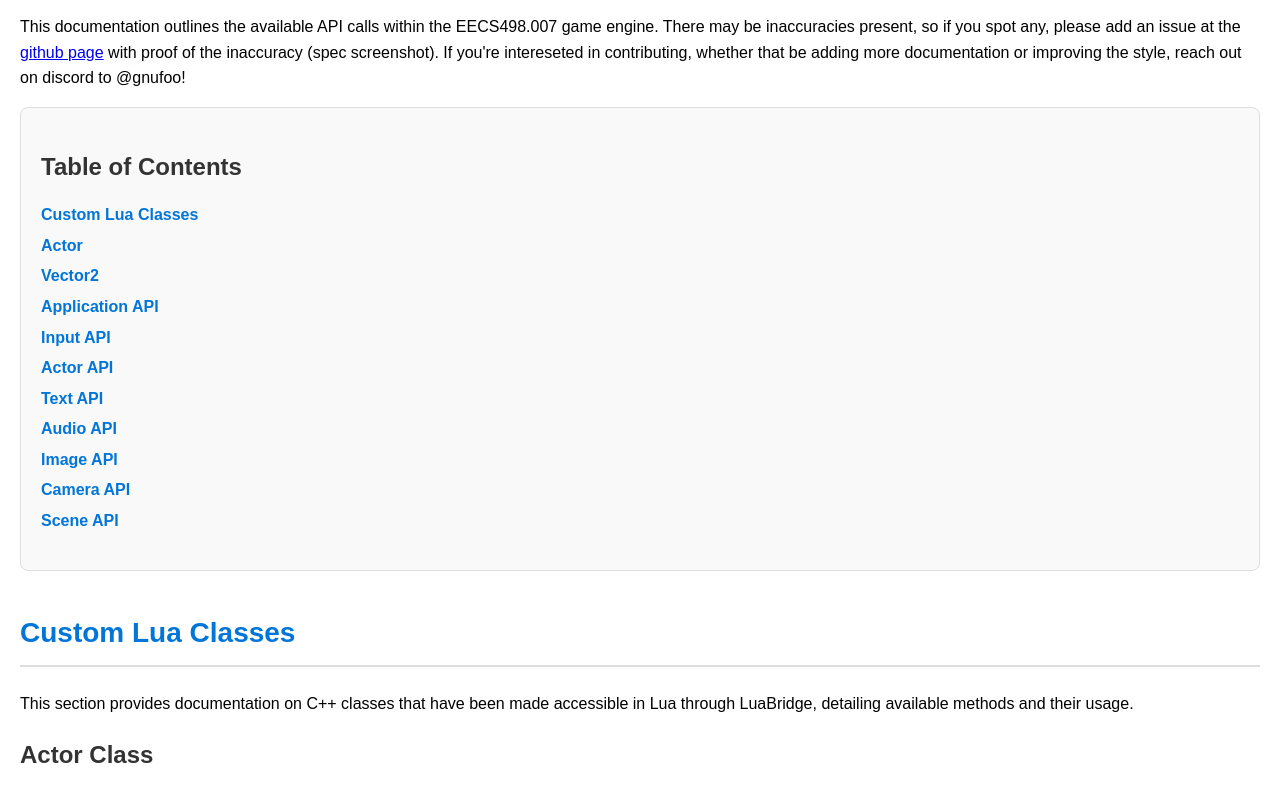
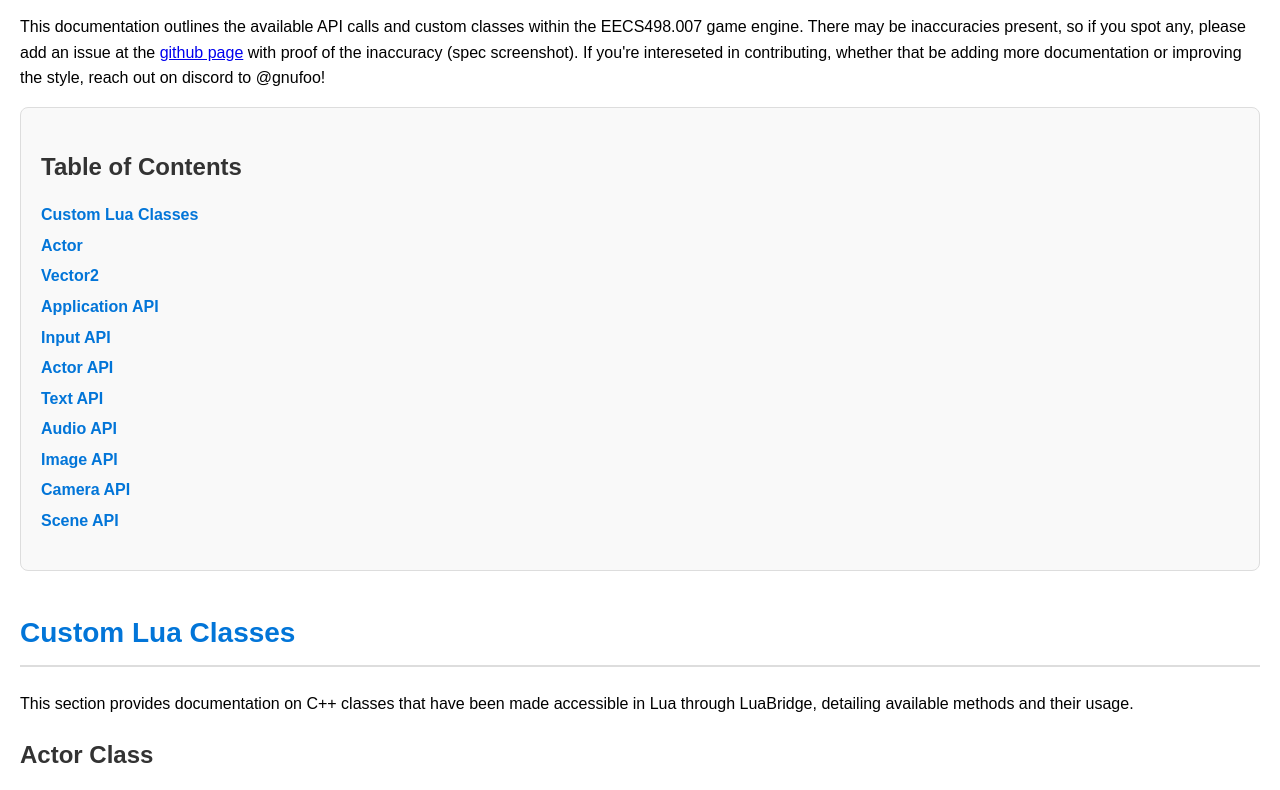
Before and after one commit to eecs498-game-engine/eecs498-game-engine.github.io, a plain HTML site: page index.html in a window 1280 px wide. Shown: the part 80-870 px from the top of the page. Drawn offline with Linux system fonts and the light colour scheme.

Commit message:
Update index.html

```diff
--- a/index.html
+++ b/index.html
@@ -75,7 +75,7 @@
 </head>
 <body>
     <h1>Game Engine API Documentation</h1>
-    <p>This documentation outlines the available API calls within the EECS498.007 game engine. There may be inaccuracies present, so if you spot any, please add an issue at the <a href="https://github.com/eecs498-game-engine/eecs498-game-engine.github.io/">github page</a> with proof of the inaccuracy (spec screenshot). If you're intereseted in contributing, whether that be adding more documentation or improving the style, reach out on discord to @gnufoo!</p>
+    <p>This documentation outlines the available API calls and custom classes within the EECS498.007 game engine. There may be inaccuracies present, so if you spot any, please add an issue at the <a href="https://github.com/eecs498-game-engine/eecs498-game-engine.github.io/">github page</a> with proof of the inaccuracy (spec screenshot). If you're intereseted in contributing, whether that be adding more documentation or improving the style, reach out on discord to @gnufoo!</p>
 
     <div class="table-of-contents">
         <h2>Table of Contents</h2>
```
